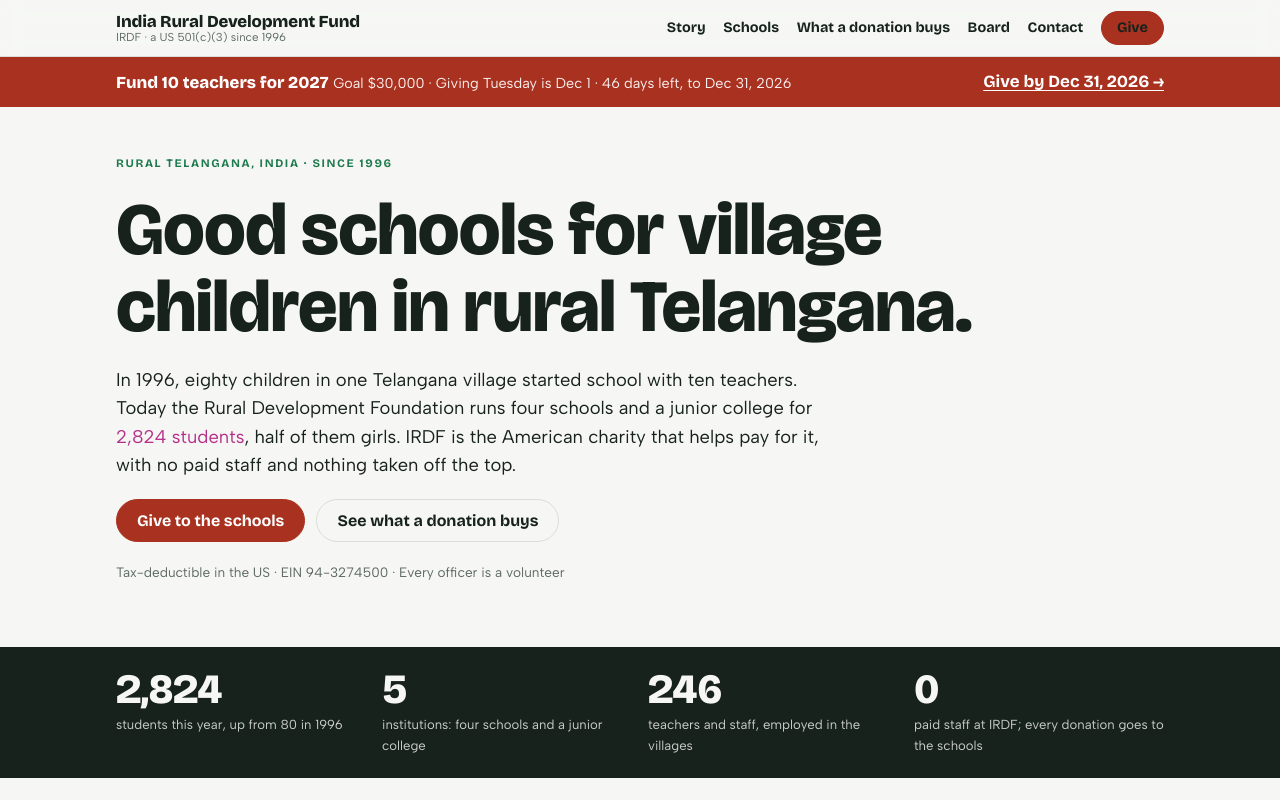
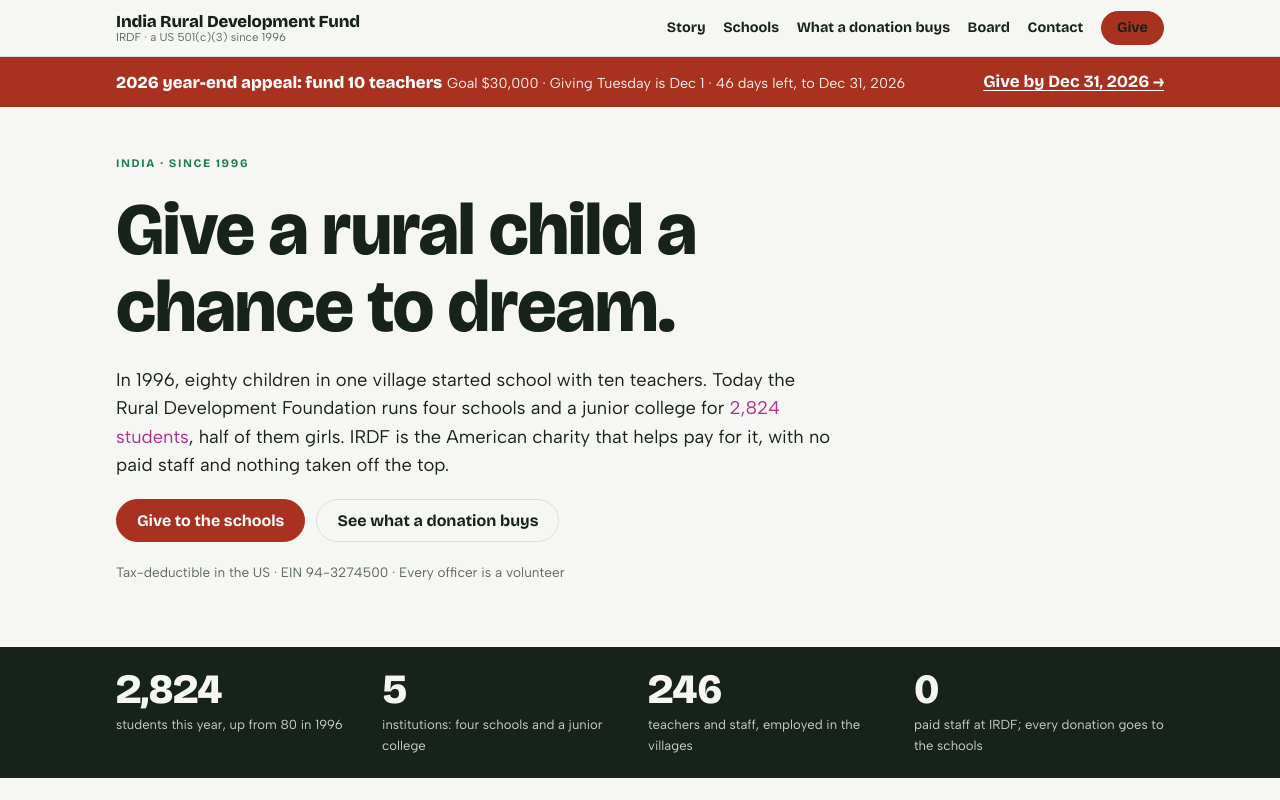
Before and after one commit to vikase/Indiarural.org, a plain HTML site: page index.html in a window 1280 px wide. Shown: the top 800 px of the page. Drawn offline with nearby package versions, Linux system fonts and the light colour scheme.

Commit message:
Hero: new tagline, India in place of Telangana; campaign title names 2026
Board feedback from Sunil Erraballi, Nov 14-15, 2026.

Co-Authored-By: Claude Fable 5.2 <noreply@anthropic.com>
Claude-Session: https://claude.ai/code/session_017fsUp2MvLefTaQ3BwcCr2f

```diff
--- a/data/campaign.json
+++ b/data/campaign.json
@@ -1,7 +1,7 @@
 {
   "note": "Year-end campaign. Update 'raised' and 'donors' by hand (or from Zeffy) as gifts come in; the bar appears once raised > 0. Set 'active' to false after the campaign. 'donate_url' is the Zeffy or PayPal checkout link; 'signup_endpoint' is where the email signup posts (a Zeffy, Kit or Apps Script URL). Both empty means the page falls back to email.",
   "active": true,
-  "title": "Fund 10 teachers for 2027",
+  "title": "2026 year-end appeal: fund 10 teachers",
   "goal": 30000,
   "raised": 0,
   "donors": 0,
--- a/index.html
+++ b/index.html
@@ -5,9 +5,9 @@
 <meta name="viewport" content="width=device-width, initial-scale=1, viewport-fit=cover">
 <meta name="claude:viewport-fit-sides" content="cover">
 <title>India Rural Development Fund</title>
-<meta name="description" content="IRDF is a volunteer-run US 501(c)(3) that funds the Rural Development Foundation's five schools in rural Telangana, India. 2,824 students, no paid staff.">
+<meta name="description" content="IRDF is a volunteer-run US 501(c)(3) that funds the Rural Development Foundation's five schools in rural India. 2,824 students, no paid staff.">
 <meta property="og:title" content="India Rural Development Fund">
-<meta property="og:description" content="Quality schooling for 2,800 children in rural Telangana, since 1996. A volunteer-run US charity with no paid staff.">
+<meta property="og:description" content="Give a rural child a chance to dream. Schools for 2,800 children in rural India, since 1996. A volunteer-run US charity with no paid staff.">
 <meta property="og:image" content="https://indiarural.org/img/share.jpg">
 <meta property="og:type" content="website">
 <meta name="twitter:card" content="summary_large_image">
@@ -255,15 +255,15 @@ footer .te{font-family:var(--telugu);color:var(--fg)}
 <main id="top">
 
 <div class="camp" id="camp" hidden><div class="wrap">
-  <div><b id="camp-title">Fund 10 teachers for 2027</b> <span id="camp-meta"></span></div>
+  <div><b id="camp-title">2026 year-end appeal: fund 10 teachers</b> <span id="camp-meta"></span></div>
   <a href="#give" id="camp-link">Give by Dec 31 →</a>
 </div></div>
 
 <section class="hero"><div class="wrap hero-grid">
   <div class="hero-copy">
-    <p class="eyebrow">Rural Telangana, India · since 1996</p>
-    <h1>Good schools for village children in rural Telangana.</h1>
-    <p class="lede">In 1996, eighty children in one Telangana village started school with ten teachers. Today the Rural Development Foundation runs four schools and a junior college for <span class="mark num">2,824 students</span>, half of them girls. IRDF is the American charity that helps pay for it, with no paid staff and nothing taken off the top.</p>
+    <p class="eyebrow">India · since 1996</p>
+    <h1>Give a rural child a chance to dream.</h1>
+    <p class="lede">In 1996, eighty children in one village started school with ten teachers. Today the Rural Development Foundation runs four schools and a junior college for <span class="mark num">2,824 students</span>, half of them girls. IRDF is the American charity that helps pay for it, with no paid staff and nothing taken off the top.</p>
     <div class="hero-cta">
       <a class="btn" href="#give">Give to the schools</a>
       <a class="btn ghost" href="#money">See what a donation buys</a>
@@ -342,7 +342,7 @@ footer .te{font-family:var(--telugu);color:var(--fg)}
 <section id="money"><div class="wrap">
   <div class="sec-head">
     <p class="eyebrow">The money</p>
-    <h2>A dollar goes a long way in rural Telangana.</h2>
+    <h2>A dollar goes a long way in rural India.</h2>
     <p class="lede">IRDF has no office, no salaries and no fundraising costs. What you give is what the schools get, less a card fee. Here is roughly what it buys.</p>
   </div>
   <div class="money-grid">
@@ -373,7 +373,7 @@ footer .te{font-family:var(--telugu);color:var(--fg)}
     <p class="lede">Every donation goes to the schools. Pick an amount, or give the way your accountant prefers.</p>
   </div>
   <div class="goal" id="goal" hidden>
-    <div class="goal-top"><h3 id="goal-title">Fund 10 teachers for 2027</h3><span class="meta" id="goal-meta"></span></div>
+    <div class="goal-top"><h3 id="goal-title">2026 year-end appeal: fund 10 teachers</h3><span class="meta" id="goal-meta"></span></div>
     <div class="bar" id="goal-bar" hidden><i id="goal-fill"></i></div>
     <div class="teachers" id="goal-teachers" aria-label="Teachers funded so far"></div>
     <p class="meta" id="goal-note">$3,000 pays one teacher for a school year. A monthly donation of $250 funds a teacher on its own.</p>
```
Also changed, not shown: img/share.jpg, 1 other file.
